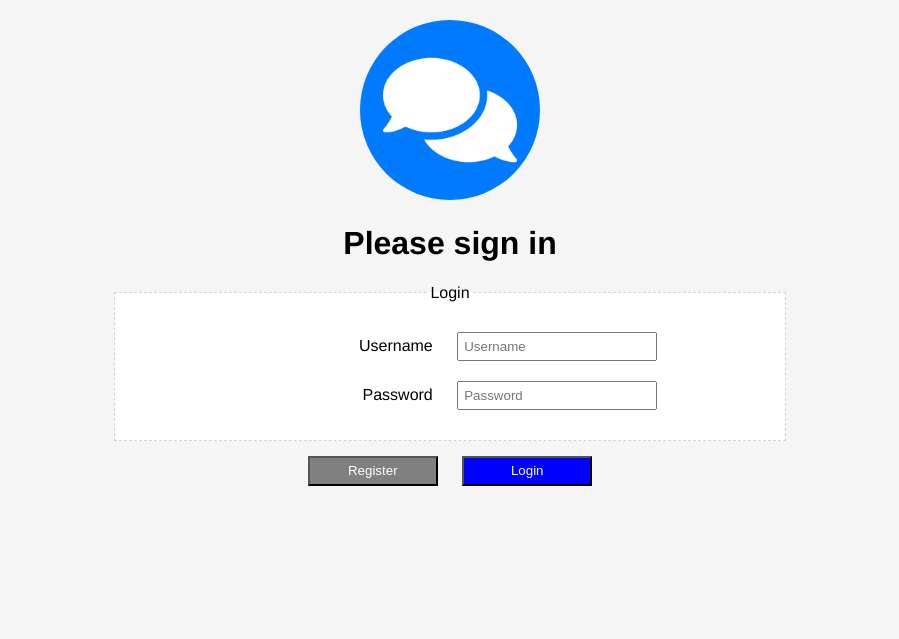
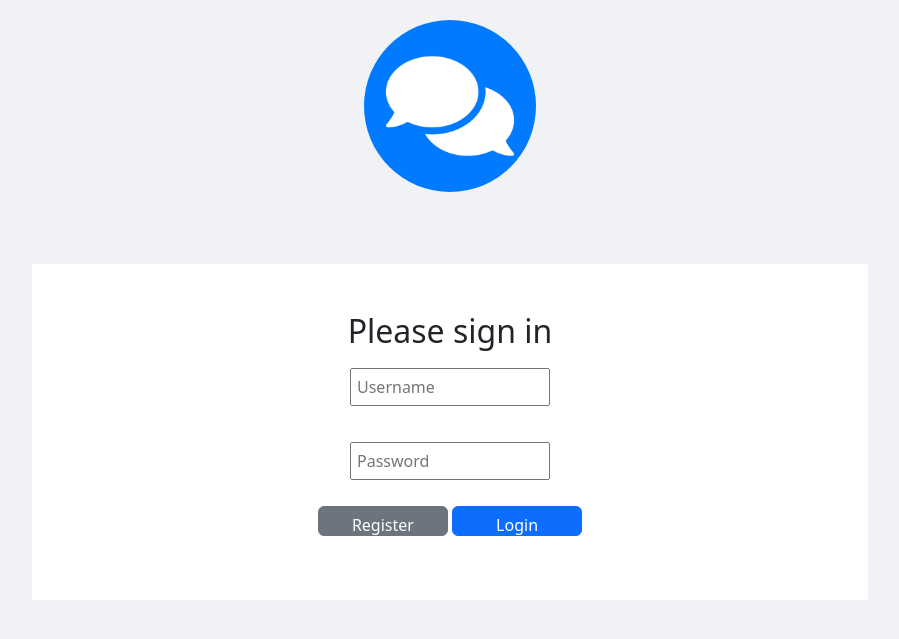
Before and after one commit to flw2610/messenger, a PHP site: page /login.php in a window 1280 px wide. Shown: the top 639 px of the page, without its empty margins (190-1089 px from the left). Run offline with PHP 8.4, Linux system fonts and the light colour scheme; some libraries are stand-ins or nearby versions.

Commit message:
added most

```diff
--- a/src/login.php
+++ b/src/login.php
@@ -5,7 +5,7 @@ if (isset($_SESSION['user'])) {
   exit;
 }
 
-if (!empty($_POST["action"])&& $_POST["action"] === "login") {
+if (!empty($_POST["action"]) && $_POST["action"] === "login") {
   $username = $_POST["username"];
   $password = $_POST["password"];
 
@@ -26,31 +26,42 @@ if (!empty($_POST["action"])&& $_POST["action"] === "login") {
 
 <head>
   <link rel="stylesheet" href="stylesheet.css" />
+  <!-- CSS-Framework von Bootstrap -->
+  <link href='https://cdn.jsdelivr.net/npm/bootstrap@5.3.2/dist/css/bootstrap.min.css' rel='stylesheet'
+    crossorigin='anonymous'>
+
 </head>
 
 <body class="inOut">
   <img src="images/chat.png" alt="SprechblasenLogo" />
-  <h1><b>Please sign in</b></h1>
-  <form class="login_register" method="post">
-    <fieldset class="frame">
-      <legend>Login</legend>
-      <div class="mediaBreak">
-        <label for="username">Username</label>
-        <input type="text" id="username" name="username" placeholder="Username" /><br />
+  <div class="mb-5"></div>
+  <br />
+  <div class='container container-style'>
+    <form class="login_register p-5" method="post">
+
+      <h2>Please sign in</h2>
+      <div class='form-group mb-3'>
+        <input type="text" id="username" name="username" placeholder="Username"/><br />
       </div>
 
-      <div class="mediaBreak">
-        <label for="password">Password</label>
-        <input type="password" id="password" name="password" placeholder="Password" />
+      <div class='form-group mb-3'>
+        <input  type="password" id="password" name="password" placeholder="Password" />
       </div>
-    </fieldset>
-    <div class="mediaBreak">
-      <a href="./register.php"><button type="button">Register</button></a>
 
-      <button class="enterButton" type="submit" name="action" value="login">Login</button>
+      <div class='form-group mb-3'>
+       <a href="./register.php"><button class="btn btn-secondary" type="button">Register</button></a>
 
-    </div>
-  </form>
+        <button class="btn btn-primary block" type="submit" name="action" value="login">Login</button>
+
+      </div>
+
+
+    </form>
+  </div>
+  <!-- Notwendige JavaScript-Abhängigkeiten -->
+  <script src='https://cdn.jsdelivr.net/npm/@popperjs/core@2.10.2/dist/umd/popper.min.js'
+    crossorigin='anonymous'></script>
+  <script src='https://cdn.jsdelivr.net/npm/bootstrap@5.3.2/dist/js/bootstrap.min.js' crossorigin='anonymous'></script>
 </body>
 
 </html>
--- a/src/stylesheet.css
+++ b/src/stylesheet.css
@@ -2,7 +2,7 @@
 body {
   font-family: "Franklin Gothic Medium", "Arial Narrow", Arial, sans-serif;
 
-  background-color: rgb(245, 245, 245);
+  background-color: rgb(255, 255, 255);
 
   max-width: 900px;
   padding: 20px;
@@ -11,6 +11,7 @@ body {
 .inOut {
   text-align: center;
   margin: auto;
+  background-color: #f0f2f5;
 }
 
 img {
@@ -20,6 +21,8 @@ img {
 
 .login_register {
   max-width: 900px;
+  background-color: white;
+  border-color: black;
 }
 
 .rmFriend {
@@ -131,8 +134,10 @@ a:hover {
 .frame {
   border: 1px dashed lightgray;
   margin: 0 auto 15px auto;
+  margin-top: 25px;
   padding: 20px;
   width: 70%;
+  max-width: 450px;
   margin: center;
   text-align: center;
   background-color: white;
@@ -172,6 +177,7 @@ label {
   width: fit-content;
 }
 
+
 /* Responsive (Aufgabe e)*/
 @media screen and (max-width: 900px) {
   .frame {
```
Also changed, not shown: src/logout.php (+13 -2 lines), 2 other files.
